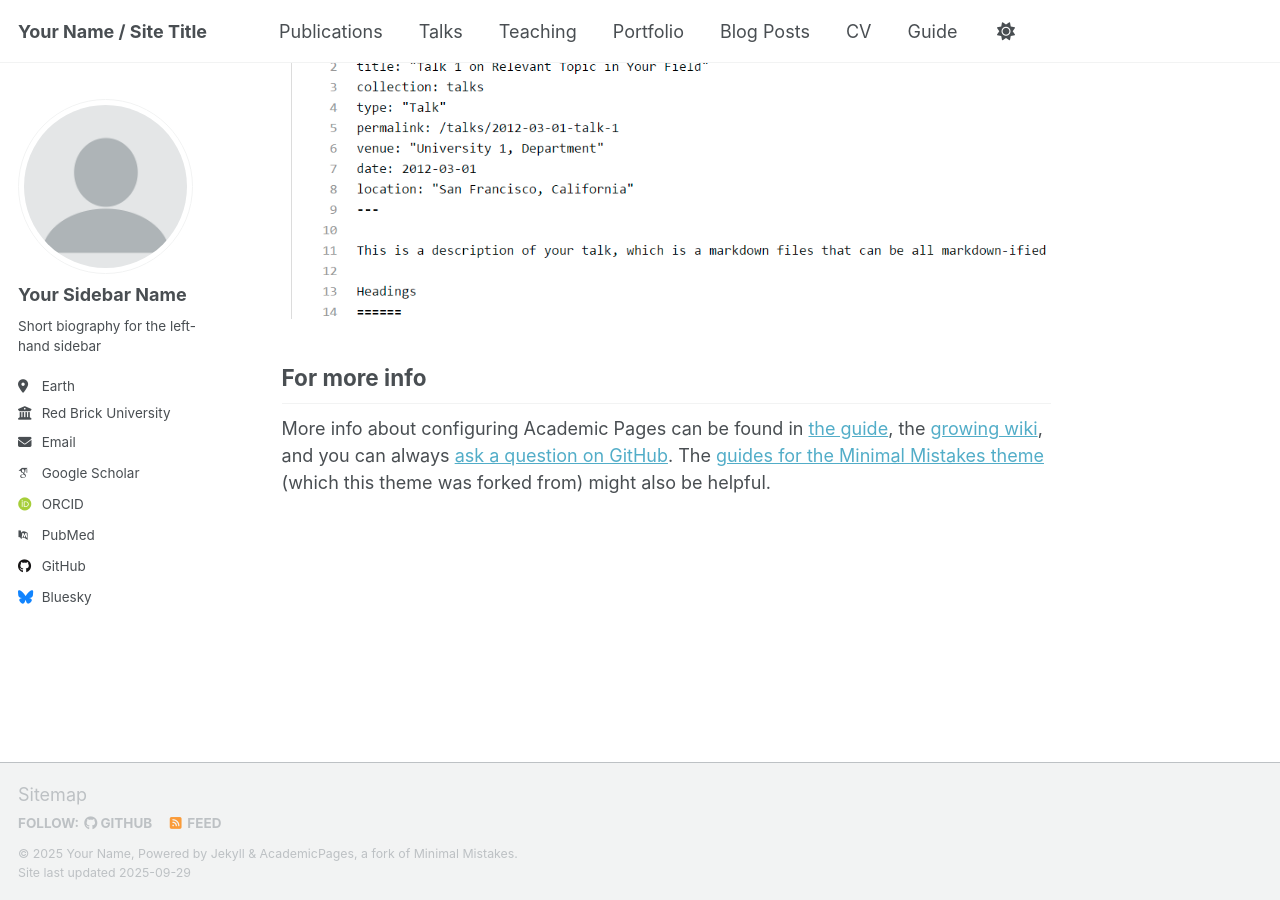
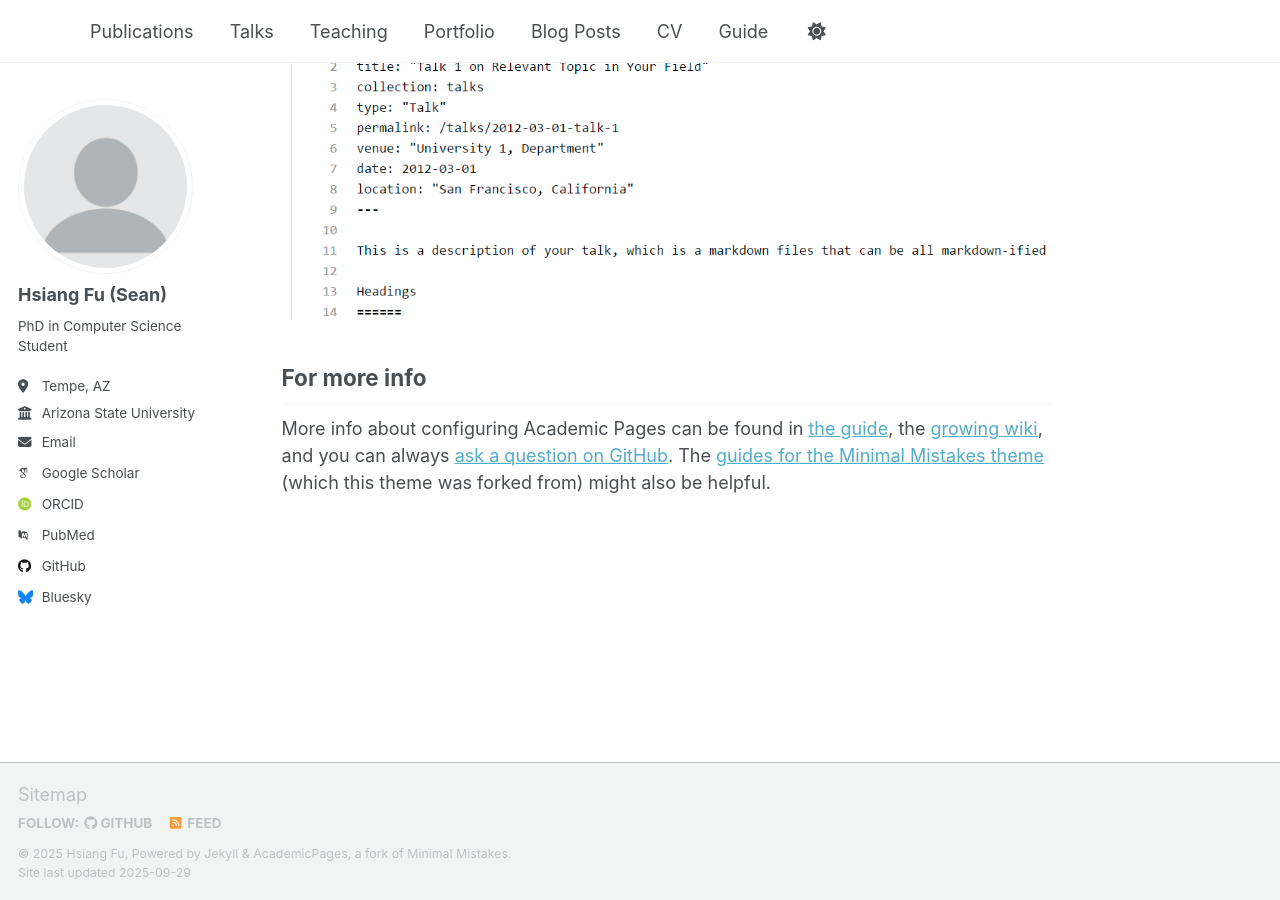
Before and after one commit to hsiang-fu/hsiang-fu.github.io, a Jekyll site: the page built from _pages/about.md, in a window 1280 px wide and 900 px high, scrolled down 2880 px. Built offline with Jekyll 4.4.1, drawn with Linux system fonts in a browser that asks for light colours; some web fonts are replaced; a script that is not in the unit is left out.

Commit message:
Update _config.yml

```diff
--- a/_config.yml
+++ b/_config.yml
@@ -9,14 +9,14 @@
 # Basic Site Settings
 locale                   : "en-US"
 site_theme               : "default" # Currently available options are "default", "air"
-title                    : "Your Name / Site Title"
+title                    : " "
 title_separator          : "-"
-name                     : &name "Your Name"
-description              : &description "Your Name's academic portfolio"   # Update this with a general description of your site, this is the default if not overridden by a page
-url                      : https://academicpages.github.io # The base hostname & protocol for your site e.g. "https://[your GitHub username].github.io",
+name                     : &name "Hsiang Fu"
+description              : &description "Hsiang Fu's Academic Portfolio"   # Update this with a general description of your site, this is the default if not overridden by a page
+url                      : https://hsiang-fu.github.io # The base hostname & protocol for your site e.g. "https://[your GitHub username].github.io",
                                                            # or if you already have some other page hosted on Github then use "https://[your GitHub username].github.io/[Your Repo Name]"
 baseurl                  : "" # the subpath of your site, e.g. "/blog"
-repository               : "academicpages/academicpages.github.io"
+repository               : "hsiang-fu/hsaing-fu.github.io"
 
 # Site Author - The following control what appear as part of the author content on the side bar.
 #               If a field is blank the icon and link will not appear, otherwise it will be shown.
@@ -24,13 +24,13 @@ repository               : "academicpages/academicpages.github.io"
 author:
   # Biographic information
   avatar           : "profile.png"
-  name             : "Your Sidebar Name"
+  name             : "Hsiang Fu (Sean)"
   pronouns         : # example: "she/her"
-  bio              : "Short biography for the left-hand sidebar"
-  location         : "Earth"
-  employer         : "Red Brick University"
+  bio              : "PhD in Computer Science Student"
+  location         : "Tempe, AZ"
+  employer         : "Arizona State University"
   uri              : # URL
-  email            : "none@example.org"
+  email            : "hsiangfu@asu.edu"
 
   # Academic websites
   academia         : # URL
```
